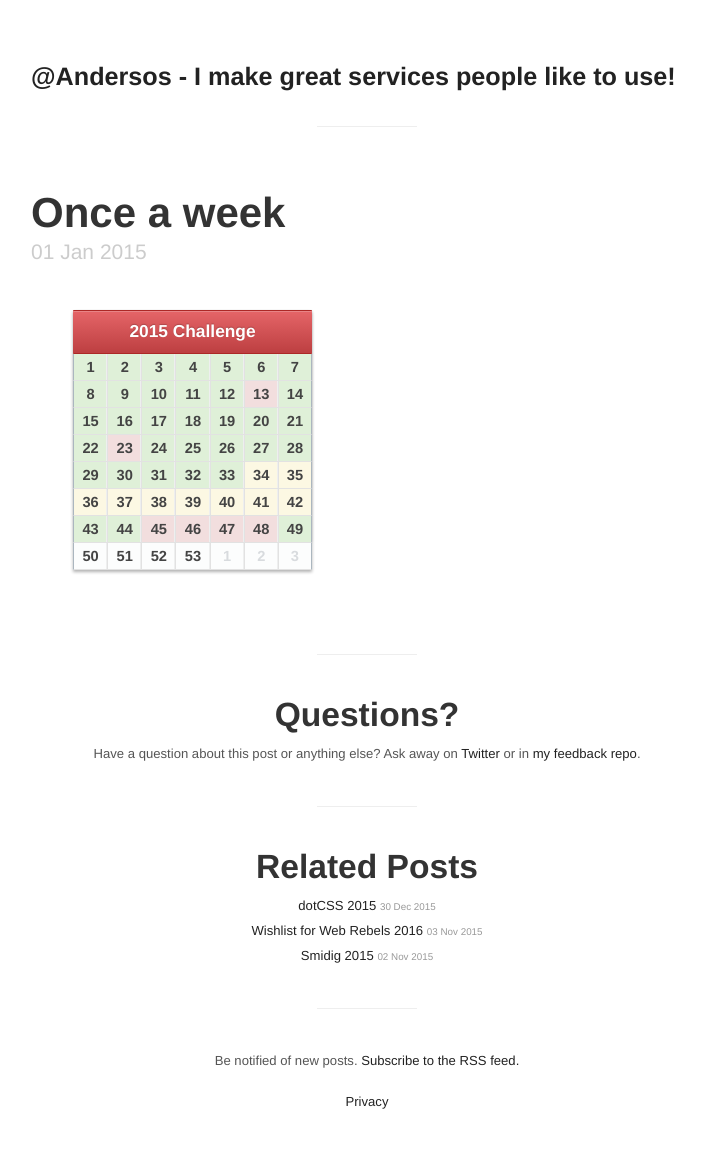
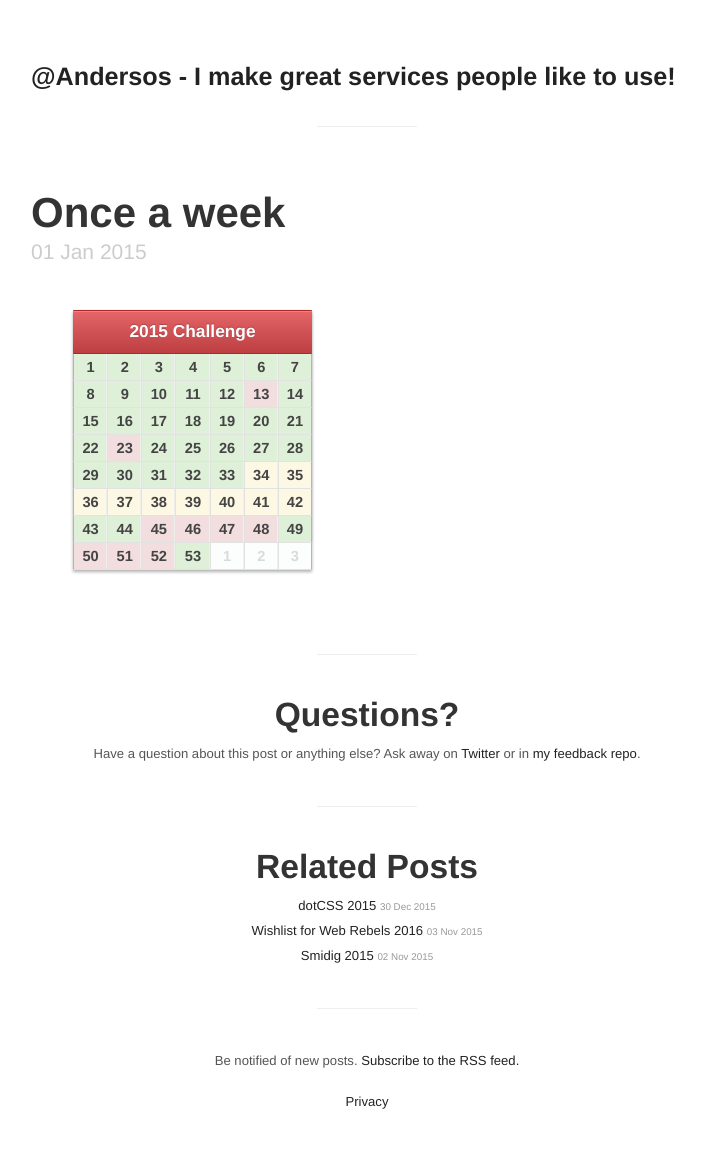
Before and after one commit to Andersos/andersos.net, a Jekyll site: the page built from _posts/2015-01-01-once-a-week.md, in a window 1280 px wide. Shown: the whole page, without its empty margins (273-978 px from the left). Built offline with Jekyll 4.4.1, drawn with Linux system fonts in a browser that asks for light colours; Markdown is read by kramdown in place of the engine named in the settings.

Commit message:
Update 2015-01-01-once-a-week.md

```diff
--- a/_posts/2015-01-01-once-a-week.md
+++ b/_posts/2015-01-01-once-a-week.md
@@ -84,10 +84,10 @@ tags:
             <td class="success">49</td>
         </tr>
         <tr>
-            <td>50</td>
-            <td>51</td>
-            <td>52</td>
-            <td>53</td>
+            <td class="fail">50</td>
+            <td class="fail">51</td>
+            <td class="fail">52</td>
+            <td class="success">53</td>
             <td class="off">1</td>
             <td class="off">2</td>
             <td class="off">3</td>
```
